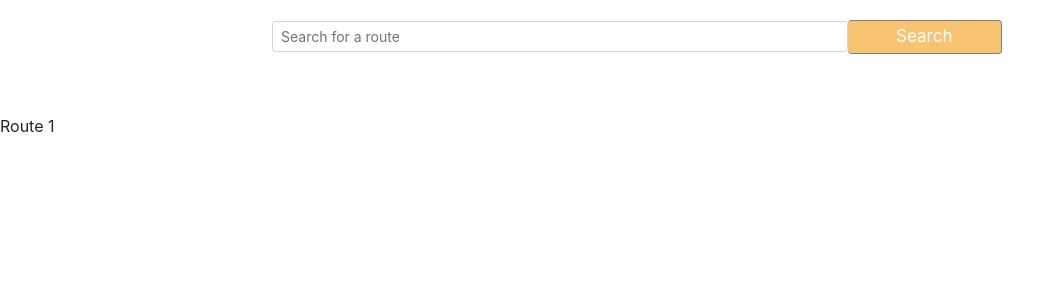
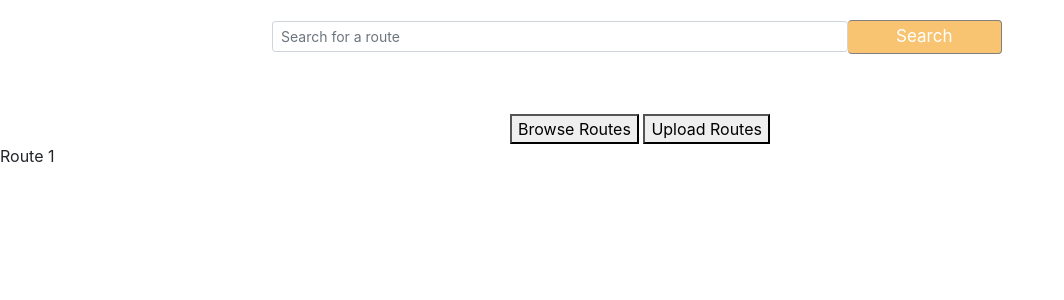
Before and after one commit to wzheng25/webPLproject, a PHP site: page /routes.html in a window 1280 px wide. Shown: the part 86-386 px from the top of the page, without its empty margins (0-1064 px from the left). Run offline with PHP 8.4, Linux system fonts and the light colour scheme; some libraries are stand-ins or nearby versions.

Commit message:
added buttons for browsing and uploading routes

```diff
--- a/routes.html
+++ b/routes.html
@@ -88,6 +88,12 @@ $(document).ready(function(){
     <button class="btn" type="submit"  formaction="./results.html">Search</button>
 </form>
 
+<div class="routeButtons">
+<button class="browseBtn" >Browse Routes</button>
+<button class="uploadBtn" >Upload Routes</button>
+
+</div>
+
 <p>
 	Route 1
 </p>
--- a/styles/mystyles.css
+++ b/styles/mystyles.css
@@ -43,10 +43,12 @@ form.form-inline {
   cursor: pointer;
 }
 
+/* Comment CSS Style and Hide/Display feature */
 form.comment {
 	text-align: left;
 	padding-left: 400px;
 	padding-right: 10px;
+
 }
 
 .hide{
@@ -175,3 +177,8 @@ form.login {
         width: 100%;
     }
 }
+
+/* Routes.html */
+.routeButtons {
+    text-align:center;
+}
```
